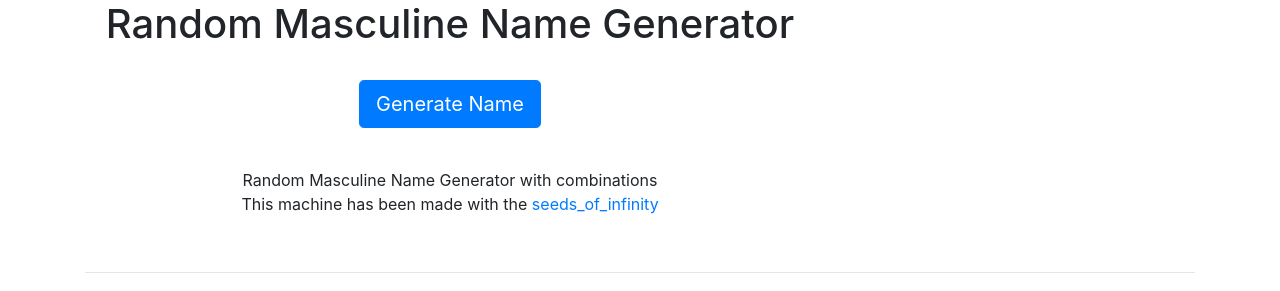
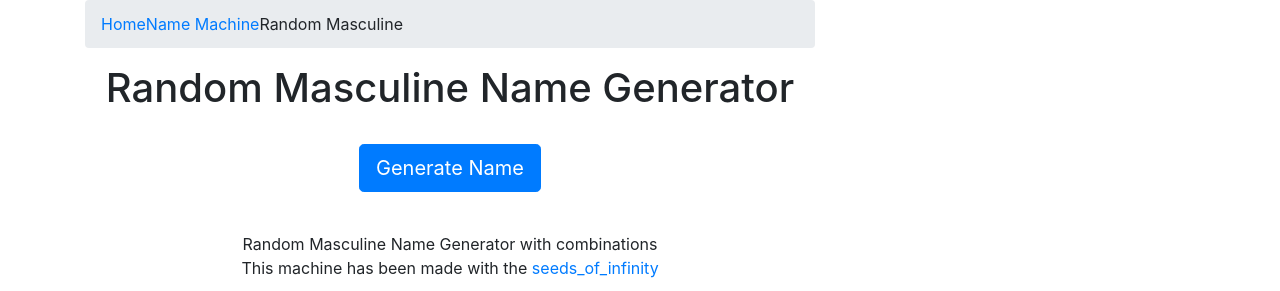
Before and after one commit to jrigden/name_machine, a plain HTML site: page random_masculine_name.html in a window 1280 px wide. Shown: the top 291 px of the page. Drawn offline with nearby package versions, Linux system fonts and the light colour scheme; no server answers.

Commit message:
added breadcrumbs

```diff
--- a/random_masculine_name.html
+++ b/random_masculine_name.html
@@ -39,10 +39,17 @@
 
 
 
+    <div class="container">
 
-    <div class="container">
         <div class="row">
+
             <div class="col-md-8 col-md-offset-2">
+                <ol class="breadcrumb">
+                    <li><a href="https://rpg.rigden.us">Home</a></li>
+                    <li><a href="https://rpg.rigden.us/name_machine">Name Machine</a></li>
+                    <li class="active">Random Masculine</li>
+                </ol>
+
                 <h1 class="text-center">Random Masculine Name Generator</h1>
 
                 <div class="well" id="name_well">
```
Also changed, not shown: random_feminine_name.html (+5 -0 lines), random_name.html (+5 -0 lines).
